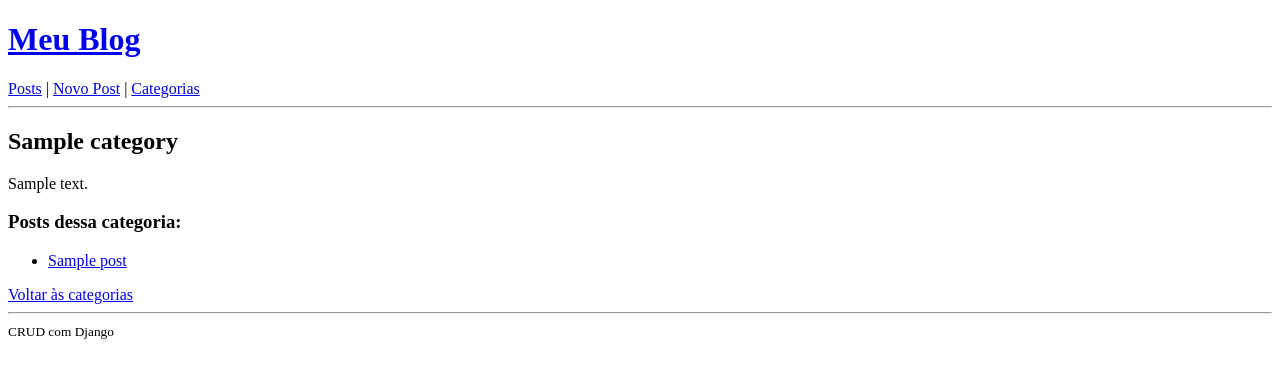
After one commit to Natan-BP/meu-blog-django, a Django app: page /categorias/1/ in a window 1280 px wide. The commit adds this page. Shown: the top 378 px of the page. Run offline with Django 4.2, Linux system fonts and the light colour scheme; tables that the repository leaves empty hold one stand-in row (values such as "Sample post").

Commit message:
categorias e comentarios feitos

```diff
--- a/blog/admin.py
+++ b/blog/admin.py
@@ -1,4 +1,6 @@
 from django.contrib import admin
-from .models import Post
+from .models import Post, Comment, Category
 
 admin.site.register(Post)
+admin.site.register(Comment)
+admin.site.register(Category)
--- a/blog/models.py
+++ b/blog/models.py
@@ -1,9 +1,33 @@
+from django.conf import settings
 from django.db import models
+
+class Category(models.Model):
+    name = models.CharField(max_length=100, unique=True)
+    description = models.TextField(blank=True)
+
+    class Meta:
+        verbose_name_plural = "Categories"
+
+    def __str__(self):
+        return self.name
 
 class Post(models.Model):
     title = models.CharField(max_length=200)
-    content = models.TextField()  # conteúdo em HTML
+    content = models.TextField()
     created_at = models.DateTimeField(auto_now_add=True)
+    categories = models.ManyToManyField(Category, related_name='posts', blank=True)
 
     def __str__(self):
         return self.title
+
+class Comment(models.Model):
+    post = models.ForeignKey(Post, on_delete=models.CASCADE, related_name='comments')
+    author = models.ForeignKey(settings.AUTH_USER_MODEL, on_delete=models.CASCADE)
+    text = models.TextField()
+    created_at = models.DateTimeField(auto_now_add=True)
+
+    class Meta:
+        ordering = ['-created_at']  # mais recente primeiro
+
+    def __str__(self):
+        return f'Comentário de {self.author} em "{self.post.title}"'
--- a/blog/urls.py
+++ b/blog/urls.py
@@ -1,11 +1,18 @@
-# blog/urls.py
 from django.urls import path
-from . import views
+from .views import (
+    PostListView, PostDetailView,
+    PostCreateView, PostUpdateView, PostDeleteView,
+    comment_create,
+    CategoryListView, CategoryDetailView,
+)
 
 urlpatterns = [
-    path('', views.post_list, name='post-list'),
-    path('post/<int:pk>/', views.post_detail, name='post-detail'),
-    path('post/novo/', views.post_create, name='post-create'),
-    path('post/<int:pk>/editar/', views.post_update, name='post-update'),
-    path('post/<int:pk>/remover/', views.post_delete, name='post-delete'),
+    path('', PostListView.as_view(), name='post-list'),
+    path('post/novo/', PostCreateView.as_view(), name='post-create'),
+    path('post/<int:pk>/', PostDetailView.as_view(), name='post-detail'),
+    path('post/<int:pk>/editar/', PostUpdateView.as_view(), name='post-update'),
+    path('post/<int:pk>/remover/', PostDeleteView.as_view(), name='post-delete'),
+    path('post/<int:pk>/comentarios/novo/', comment_create, name='comment-create'),
+    path('categorias/', CategoryListView.as_view(), name='category-list'),
+    path('categorias/<int:pk>/', CategoryDetailView.as_view(), name='category-detail'),
 ]
--- a/blog/views.py
+++ b/blog/views.py
@@ -1,51 +1,77 @@
 # blog/views.py
-from django.shortcuts import render, get_object_or_404, redirect
-from .models import Post
+from django.urls import reverse_lazy, reverse
+from django.views.generic import ListView, DetailView, CreateView, UpdateView, DeleteView
+from django.shortcuts import get_object_or_404, redirect, render
+from django.contrib.auth.decorators import login_required
 
-def post_list(request):
-    posts = Post.objects.order_by('-created_at')
-    return render(request, 'blog/post_list.html', {'posts': posts})
+from .models import Post, Comment, Category
+from .forms import PostForm, CommentForm
+
+class PostListView(ListView):
+    model = Post
+    template_name = 'blog/post_list.html'
+    context_object_name = 'posts'
+    ordering = ['-created_at']
 
 
-def post_detail(request, pk):
-    post = get_object_or_404(Post, pk=pk)  # 404 se não existir
-    return render(request, 'blog/post_detail.html', {'post': post})
+class PostDetailView(DetailView):
+    model = Post
+    template_name = 'blog/post_detail.html'
+    context_object_name = 'post'
 
 
-def post_create(request):
-    if request.method == 'POST':
-        title = request.POST.get('title')
-        content = request.POST.get('content')
+class PostCreateView(CreateView):
+    model = Post
+    form_class = PostForm
+    template_name = 'blog/post_form.html'
 
-        # sem validação "chique" nessa versão — pode deixar bruto
-        post = Post.objects.create(title=title, content=content)
-        return redirect('post-detail', pk=post.pk)
-
-    return render(request, 'blog/post_form.html', {'action': 'create'})
+    def get_success_url(self):
+        return reverse_lazy('post-detail', kwargs={'pk': self.object.pk})
 
 
-def post_update(request, pk):
+class PostUpdateView(UpdateView):
+    model = Post
+    form_class = PostForm
+    template_name = 'blog/post_form.html'
+
+    def get_success_url(self):
+        return reverse_lazy('post-detail', kwargs={'pk': self.object.pk})
+
+
+class PostDeleteView(DeleteView):
+    model = Post
+    template_name = 'blog/post_confirm_delete.html'
+    success_url = reverse_lazy('post-list')
+
+
+@login_required
+def comment_create(request, pk):
     post = get_object_or_404(Post, pk=pk)
 
     if request.method == 'POST':
-        post.title = request.POST.get('title')
-        post.content = request.POST.get('content')
-        post.save()
-        return redirect('post-detail', pk=post.pk)
+        form = CommentForm(request.POST)
+        if form.is_valid():
+            comment = form.save(commit=False)
+            comment.post = post
+            comment.author = request.user
+            comment.save()
+            return redirect('post-detail', pk=post.pk)
+    else:
+        form = CommentForm()
 
     context = {
-        'action': 'update',
         'post': post,
+        'form': form,
     }
-    return render(request, 'blog/post_form.html', context)
+    return render(request, 'blog/comment_form.html', context)
+
+class CategoryListView(ListView):
+    model = Category
+    template_name = 'blog/category_list.html'
+    context_object_name = 'categories'
 
 
-def post_delete(request, pk):
-    post = get_object_or_404(Post, pk=pk)
-
-    if request.method == 'POST':
-        post.delete()
-        return redirect('post-list')
-
-    # GET → mostra página de confirmação
-    return render(request, 'blog/post_confirm_delete.html', {'post': post})
+class CategoryDetailView(DetailView):
+    model = Category
+    template_name = 'blog/category_detail.html'
+    context_object_name = 'category'
--- a/templates/base.html
+++ b/templates/base.html
@@ -9,7 +9,9 @@
     <header>
         <h1><a href="{% url 'post-list' %}">Meu Blog</a></h1>
         <nav>
-            <a href="{% url 'post-create' %}">Criar novo post</a>
+            <a href="{% url 'post-list' %}">Posts</a> |
+            <a href="{% url 'post-create' %}">Novo Post</a> |
+            <a href="{% url 'category-list' %}">Categorias</a>
         </nav>
         <hr>
     </header>
--- /dev/null
+++ b/templates/blog/category_detail.html
@@ -0,0 +1,22 @@
+{% extends 'base.html' %}
+{% block title %}{{ category.name }}{% endblock %}
+
+{% block content %}
+<h2>{{ category.name }}</h2>
+<p>{{ category.description }}</p>
+
+<h3>Posts dessa categoria:</h3>
+<ul>
+    {% for post in category.posts.all %}
+        <li>
+            <a href="{% url 'post-detail' post.pk %}">
+                {{ post.title }}
+            </a>
+        </li>
+    {% empty %}
+        <p>Nenhum post nessa categoria.</p>
+    {% endfor %}
+</ul>
+
+<a href="{% url 'category-list' %}">Voltar às categorias</a>
+{% endblock %}
```
Also changed, not shown: blog/forms.py (added, +13 -0 lines), templates/blog/category_list.html (added, +17 -0 lines), templates/blog/comment_form.html (added, +15 -0 lines), templates/blog/post_detail.html (+39 -0 lines), templates/blog/post_form.html (+1 -11 lines), blog/migrations/0002_comment.py (added), blog/migrations/0003_category_post_categories.py (added).
